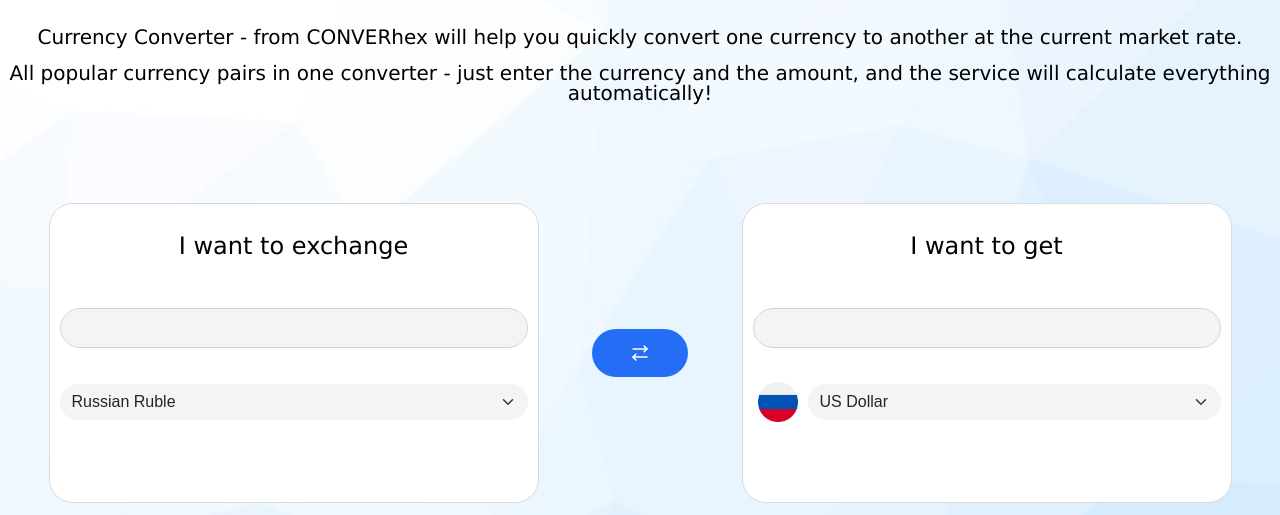
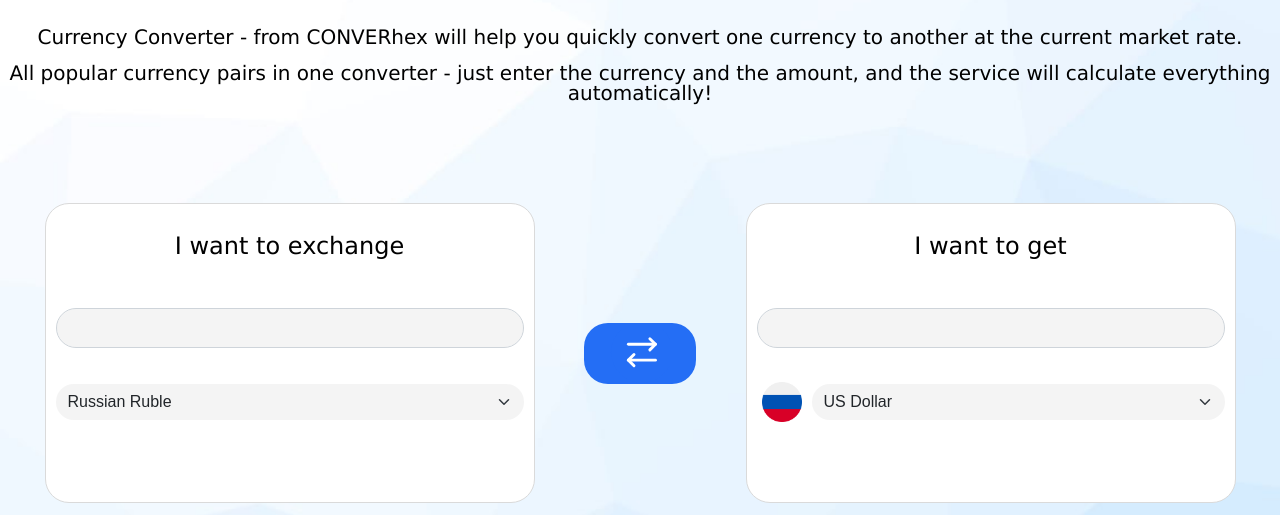
Before and after one commit to Goga-Rid/CONVERhex, a website: page index.html in a window 1280 px wide. Shown: the part 122-637 px from the top of the page. Drawn offline with nearby package versions, Linux system fonts and the light colour scheme; a web font is replaced by a local one.

Commit message:
upd btn reverse

```diff
--- a/index.html
+++ b/index.html
@@ -50,7 +50,7 @@
         </div>
 
         <button class="btn btn-reverse">
-          <svg width="32" height="32" viewBox="0 0 32 32" fill="none" xmlns="http://www.w3.org/2000/svg" class="Converter_button__dd8bX SwapButton_button__vl_3z"><circle cx="16" cy="16" r="16" fill="#246ef5"></circle><path d="M20.1025 14.793L22.9995 11.897L20.1025 9" stroke="white" stroke-width="1.5" stroke-linecap="round" stroke-linejoin="round"></path><path d="M9 11.9H23" stroke="white" stroke-width="1.5" stroke-linecap="round" stroke-linejoin="round"></path><path d="M11.897 17.207L9 20.103L11.897 23" stroke="white" stroke-width="1.5" stroke-linecap="round" stroke-linejoin="round"></path><path d="M23 20.1H9" stroke="white" stroke-width="1.5" stroke-linecap="round" stroke-linejoin="round"></path></svg>
+          <svg width="60" height="58" viewBox="0 4 30 30" fill="none" xmlns="http://www.w3.org/2000/svg" class="Converter_button__dd8bX SwapButton_button__vl_3z"><circle cx="16" cy="16" r="16" fill="#246ef5"></circle><path d="M20.1025 14.793L22.9995 11.897L20.1025 9" stroke="white" stroke-width="1.5" stroke-linecap="round" stroke-linejoin="round"></path><path d="M9 11.9H23" stroke="white" stroke-width="1.5" stroke-linecap="round" stroke-linejoin="round"></path><path d="M11.897 17.207L9 20.103L11.897 23" stroke="white" stroke-width="1.5" stroke-linecap="round" stroke-linejoin="round"></path><path d="M23 20.1H9" stroke="white" stroke-width="1.5" stroke-linecap="round" stroke-linejoin="round"></path></svg>
         </button>
 
         <div class="valute-card-all">
--- a/styles/style.css
+++ b/styles/style.css
@@ -178,8 +178,8 @@
 
 .btn-reverse {
   border: 0px solid white;
-  width: 6rem;
-  height: 3rem;
+  width: 7rem;
+  height: 3.8rem;
 }
 
 a{
```
